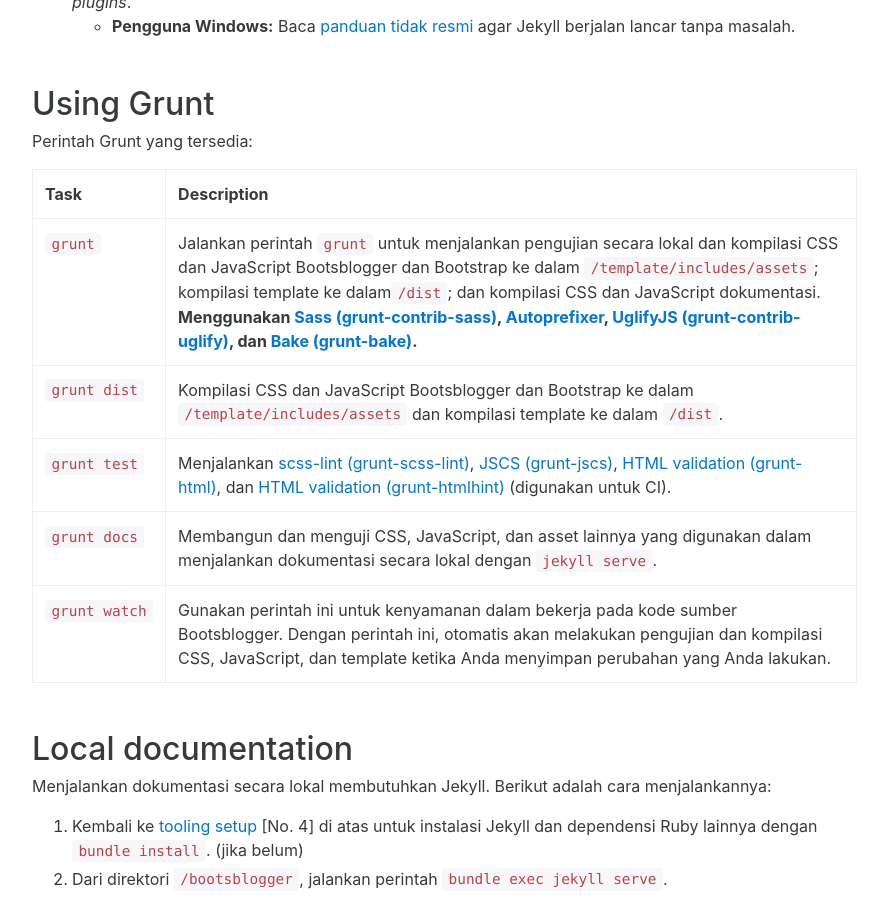
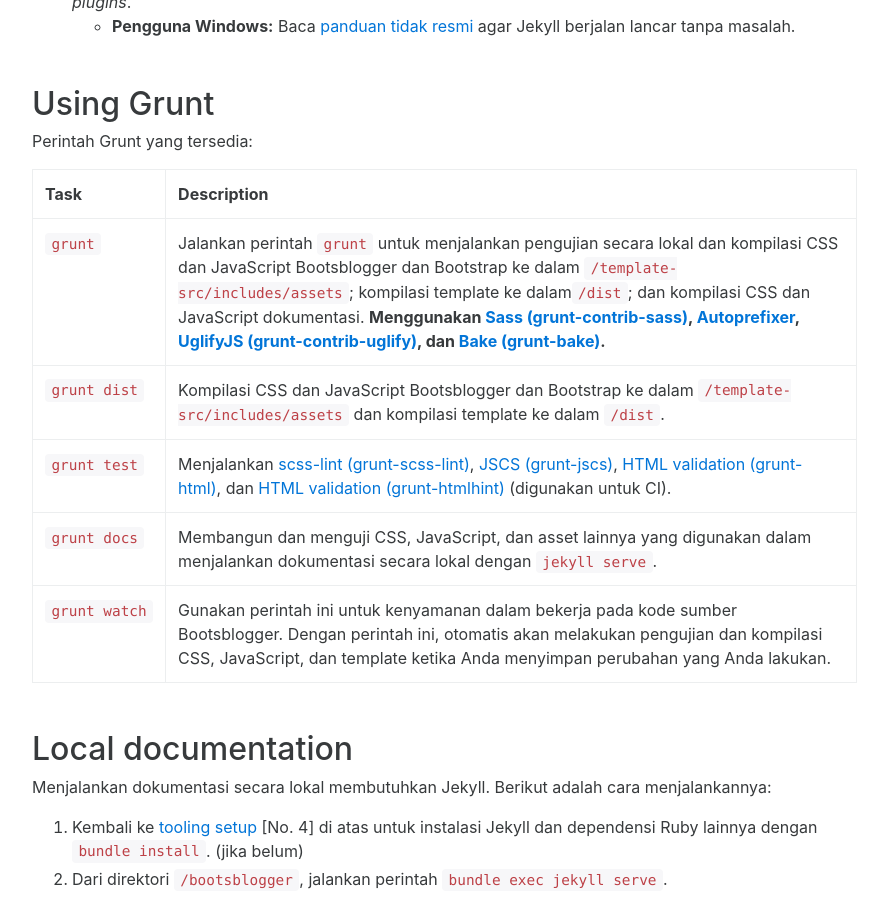
Before and after one commit to taufik-nurrohman/bootsblogger, a Jekyll site: the page built from docs/getting-started/build-tools.md, in a window 1280 px wide and 900 px high, scrolled down 910 px. Shown: the whole window, without its empty margins (53-941 px from the left). Built offline with Jekyll 4.4.1, drawn with Linux system fonts in a browser that asks for light colours.

Commit message:
perbaiki kesalahan nama direktori, ubah '/template/' menjadi '/template-src/'.

```diff
--- a/docs/getting-started/build-tools.md
+++ b/docs/getting-started/build-tools.md
@@ -23,8 +23,8 @@
 
 | Task | Description |
 | --- | --- |
-| `grunt` | Jalankan perintah `grunt` untuk menjalankan pengujian secara lokal dan kompilasi CSS dan JavaScript Bootsblogger dan Bootstrap ke dalam `/template/includes/assets`; kompilasi template ke dalam`/dist`; dan kompilasi CSS dan JavaScript dokumentasi. **Menggunakan [Sass (grunt-contrib-sass)](https://github.com/gruntjs/grunt-contrib-sass), [Autoprefixer](https://github.com/postcss/autoprefixer), [UglifyJS (grunt-contrib-uglify)](https://github.com/gruntjs/grunt-contrib-uglify), dan [Bake (grunt-bake)](https://github.com/MathiasPaumgarten/grunt-bake).** |
-| `grunt dist` | Kompilasi CSS dan JavaScript Bootsblogger dan Bootstrap ke dalam `/template/includes/assets` dan kompilasi template ke dalam `/dist`. |
+| `grunt` | Jalankan perintah `grunt` untuk menjalankan pengujian secara lokal dan kompilasi CSS dan JavaScript Bootsblogger dan Bootstrap ke dalam `/template-src/includes/assets`; kompilasi template ke dalam`/dist`; dan kompilasi CSS dan JavaScript dokumentasi. **Menggunakan [Sass (grunt-contrib-sass)](https://github.com/gruntjs/grunt-contrib-sass), [Autoprefixer](https://github.com/postcss/autoprefixer), [UglifyJS (grunt-contrib-uglify)](https://github.com/gruntjs/grunt-contrib-uglify), dan [Bake (grunt-bake)](https://github.com/MathiasPaumgarten/grunt-bake).** |
+| `grunt dist` | Kompilasi CSS dan JavaScript Bootsblogger dan Bootstrap ke dalam `/template-src/includes/assets` dan kompilasi template ke dalam `/dist`. |
 | `grunt test` | Menjalankan [scss-lint (grunt-scss-lint)](https://github.com/ahmednuaman/grunt-scss-lint), [JSCS (grunt-jscs)](https://github.com/jscs-dev/grunt-jscs), [HTML validation (grunt-html)](https://github.com/jzaefferer/grunt-html), dan [HTML validation (grunt-htmlhint)](https://github.com/yaniswang/grunt-htmlhint) (digunakan untuk CI). |
 | `grunt docs` | Membangun dan menguji CSS, JavaScript, dan asset lainnya yang digunakan dalam menjalankan dokumentasi secara lokal dengan `jekyll serve`. |
 | `grunt watch` | Gunakan perintah ini untuk kenyamanan dalam bekerja pada kode sumber Bootsblogger. Dengan perintah ini, otomatis akan melakukan pengujian dan kompilasi CSS, JavaScript, dan template ketika Anda menyimpan perubahan yang Anda lakukan. |
```
